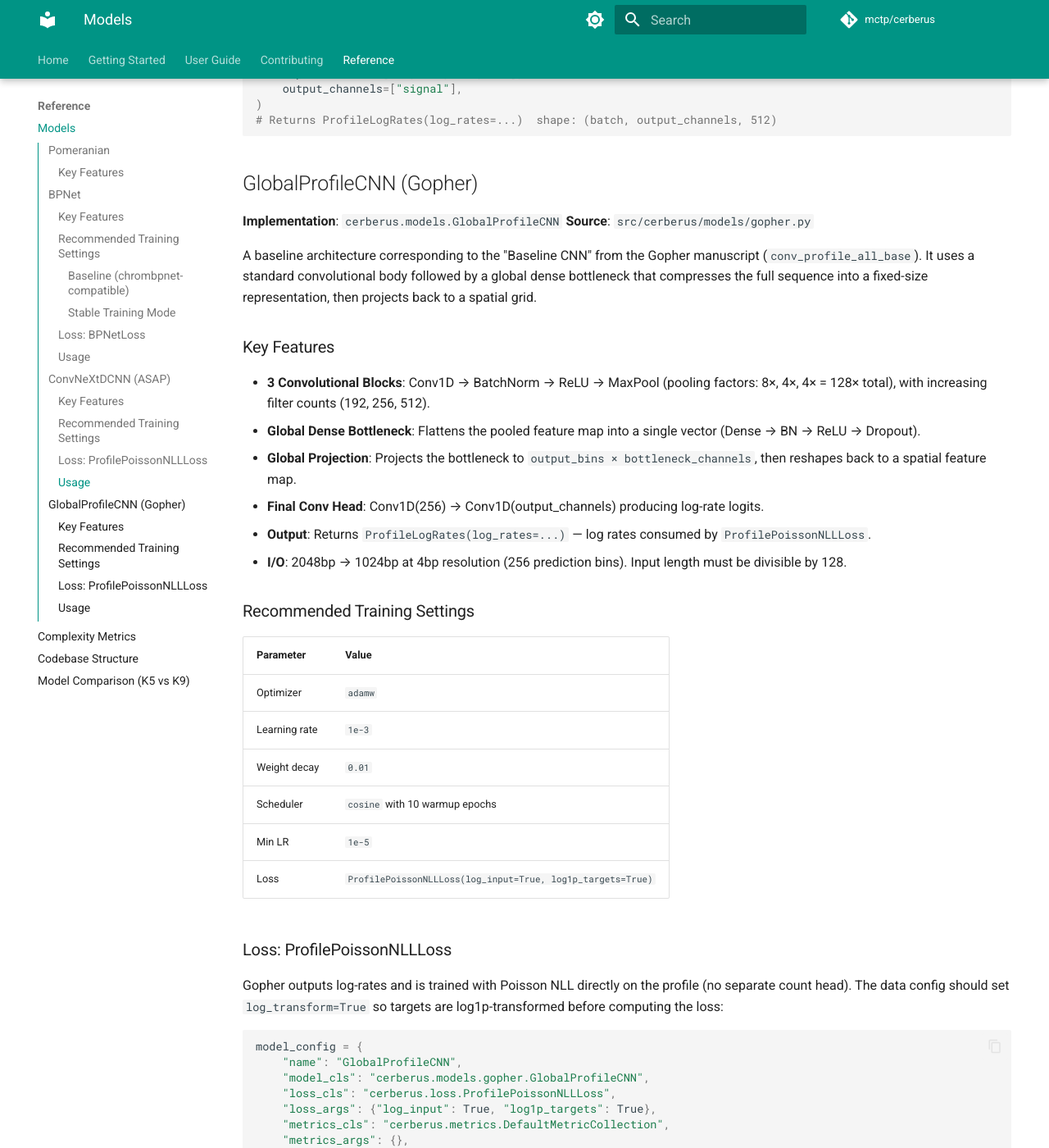
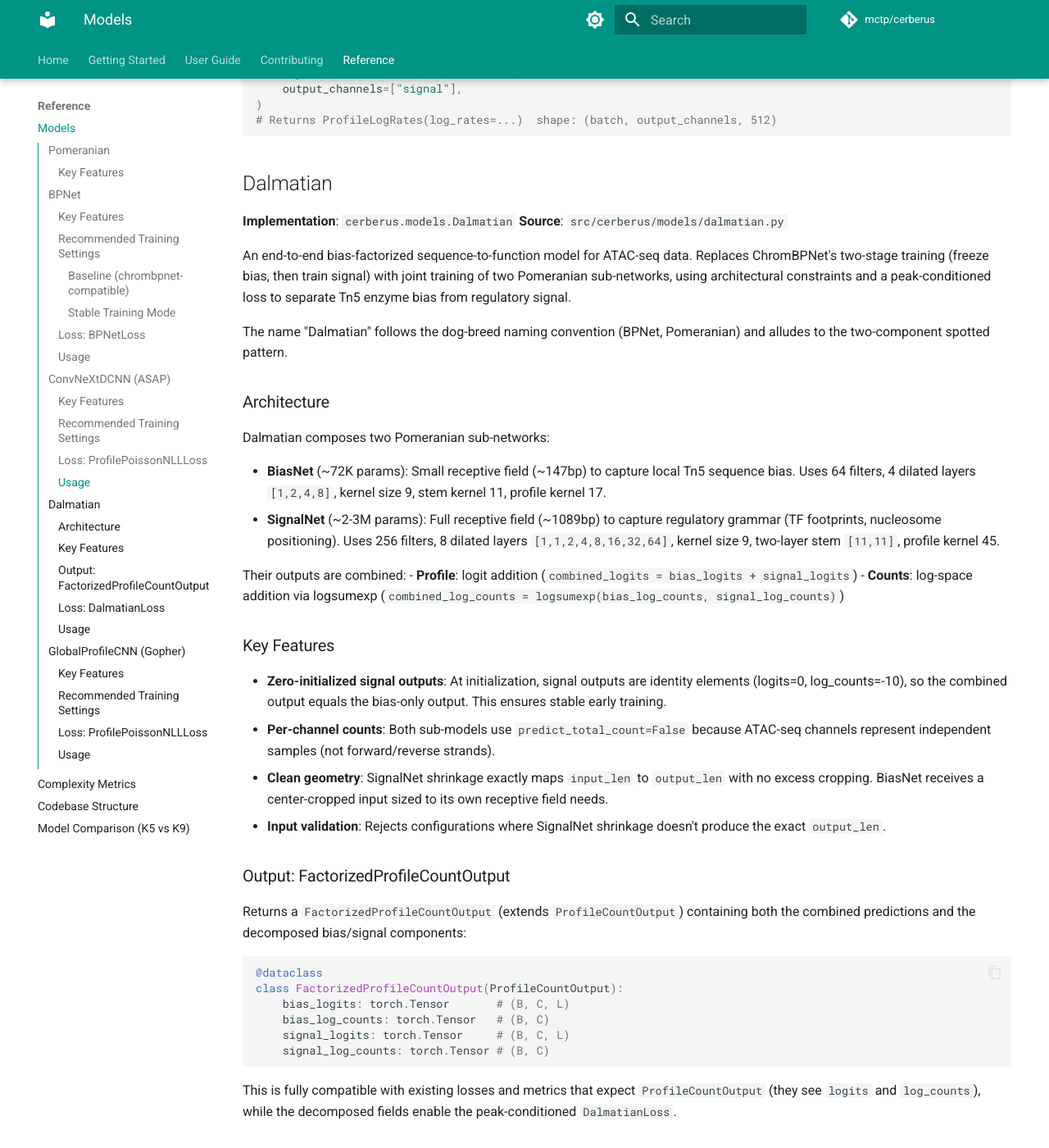
Before and after one commit to mctp/cerberus, an MkDocs documentation site: the page built from docs/models.md, in a window 1280 px wide and 1400 px high, scrolled down 5441 px. Shown: the whole window at 82% size. Built offline with MkDocs 1.6.1 and Material for MkDocs 9.7.7, drawn with Linux system fonts in a browser that asks for light colours; comment, search, counter and statistics services are not loaded; some of the changed text lies outside the part shown.

Commit message:
Add Dalmatian documentation, changelog, and slow optimization test
- Document Dalmatian model, DalmatianLoss, and FactorizedProfileCountOutput
  in docs/models.md and docs/components.md
- Add changelog entries for all Dalmatian-related additions
- Add end-to-end optimization test (RUN_SLOW_TESTS gated) verifying loss
  decreases, both sub-models train, and signal count head departs from init
- Clean up local pytest imports to module-level

Co-Authored-By: Claude Opus 4.6 <noreply@anthropic.com>

````diff
--- a/docs/models.md
+++ b/docs/models.md
@@ -193,6 +193,109 @@ model = ConvNeXtDCNN(
 # Returns ProfileLogRates(log_rates=...)  shape: (batch, output_channels, 512)
 ```
 
+## Dalmatian
+
+**Implementation**: `cerberus.models.Dalmatian`
+**Source**: `src/cerberus/models/dalmatian.py`
+
+An end-to-end bias-factorized sequence-to-function model for ATAC-seq data. Replaces ChromBPNet's two-stage training (freeze bias, then train signal) with joint training of two Pomeranian sub-networks, using architectural constraints and a peak-conditioned loss to separate Tn5 enzyme bias from regulatory signal.
+
+The name "Dalmatian" follows the dog-breed naming convention (BPNet, Pomeranian) and alludes to the two-component spotted pattern.
+
+### Architecture
+
+Dalmatian composes two Pomeranian sub-networks:
+
+- **BiasNet** (~72K params): Small receptive field (~147bp) to capture local Tn5 sequence bias. Uses 64 filters, 4 dilated layers `[1,2,4,8]`, kernel size 9, stem kernel 11, profile kernel 17.
+- **SignalNet** (~2-3M params): Full receptive field (~1089bp) to capture regulatory grammar (TF footprints, nucleosome positioning). Uses 256 filters, 8 dilated layers `[1,1,2,4,8,16,32,64]`, kernel size 9, two-layer stem `[11,11]`, profile kernel 45.
+
+Their outputs are combined:
+- **Profile**: logit addition (`combined_logits = bias_logits + signal_logits`)
+- **Counts**: log-space addition via logsumexp (`combined_log_counts = logsumexp(bias_log_counts, signal_log_counts)`)
+
+### Key Features
+*   **Zero-initialized signal outputs**: At initialization, signal outputs are identity elements (logits=0, log_counts=-10), so the combined output equals the bias-only output. This ensures stable early training.
+*   **Per-channel counts**: Both sub-models use `predict_total_count=False` because ATAC-seq channels represent independent samples (not forward/reverse strands).
+*   **Clean geometry**: SignalNet shrinkage exactly maps `input_len` to `output_len` with no excess cropping. BiasNet receives a center-cropped input sized to its own receptive field needs.
+*   **Input validation**: Rejects configurations where SignalNet shrinkage doesn't produce the exact `output_len`.
+
+### Output: FactorizedProfileCountOutput
+
+Returns a `FactorizedProfileCountOutput` (extends `ProfileCountOutput`) containing both the combined predictions and the decomposed bias/signal components:
+
+```python
+@dataclass
+class FactorizedProfileCountOutput(ProfileCountOutput):
+    bias_logits: torch.Tensor       # (B, C, L)
+    bias_log_counts: torch.Tensor   # (B, C)
+    signal_logits: torch.Tensor     # (B, C, L)
+    signal_log_counts: torch.Tensor # (B, C)
+```
+
+This is fully compatible with existing losses and metrics that expect `ProfileCountOutput` (they see `logits` and `log_counts`), while the decomposed fields enable the peak-conditioned `DalmatianLoss`.
+
+### Loss: DalmatianLoss
+
+`DalmatianLoss` wraps any profile+count base loss (e.g., `MSEMultinomialLoss`) and adds peak-conditioned terms:
+
+```
+L = L_recon(combined, target)                          # all examples
+  + bias_weight * L_bias(bias_only, target)            # background only
+  + signal_background_weight * L_signal_bg(signal)     # background only
+```
+
+- **L_recon**: Standard reconstruction loss on the combined output (all examples).
+- **L_bias**: Reconstruction loss using only the bias component (background/non-peak examples only). Forces the bias model to explain background signal on its own.
+- **L_signal_bg**: L1 penalty on signal logits and counts in background regions. Suppresses the signal model from learning in non-peak regions.
+- **`peak_status`**: A per-example binary tensor passed as batch context via `**kwargs`. The `CerberusModule._shared_step` automatically forwards all non-input/target batch fields as keyword arguments.
+
+```python
+model_config = {
+    "name": "Dalmatian",
+    "model_cls": "cerberus.models.dalmatian.Dalmatian",
+    "loss_cls": "cerberus.loss.DalmatianLoss",
+    "loss_args": {
+        "base_loss_cls": "cerberus.loss.MSEMultinomialLoss",
+        "base_loss_args": {"count_per_channel": True},
+        "bias_weight": 1.0,
+        "signal_background_weight": 0.1,
+    },
+    "metrics_cls": "cerberus.models.pomeranian.PomeranianMetricCollection",
+    "metrics_args": {},
+    "model_args": {
+        "input_len": 2112,
+        "output_len": 1024,
+        "output_channels": ["sample1"],
+    },
+}
+```
+
+### Usage
+```python
+from cerberus.models import Dalmatian
+from cerberus.loss import DalmatianLoss
+
+# Default: 2112bp -> 1024bp
+model = Dalmatian(
+    input_len=2112,
+    output_len=1024,
+    input_channels=["A", "C", "G", "T"],
+    output_channels=["sample1"],
+)
+
+loss = DalmatianLoss(
+    base_loss_cls="cerberus.loss.MSEMultinomialLoss",
+    bias_weight=1.0,
+    signal_background_weight=0.1,
+)
+
+# Returns FactorizedProfileCountOutput with combined + decomposed fields
+out = model(torch.randn(2, 4, 2112))
+# out.logits, out.log_counts       -- combined
+# out.bias_logits, out.bias_log_counts    -- bias component
+# out.signal_logits, out.signal_log_counts -- signal component
+```
+
 ## GlobalProfileCNN (Gopher)
 
 **Implementation**: `cerberus.models.GlobalProfileCNN`
````
Also changed, not shown: CHANGELOG.md (+19 -0 lines), docs/components.md (+12 -0 lines), 1 other file.
